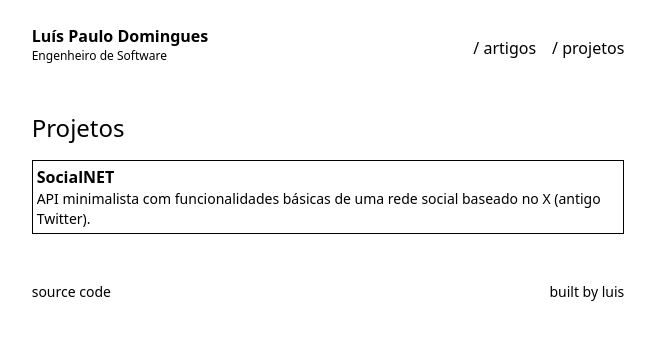
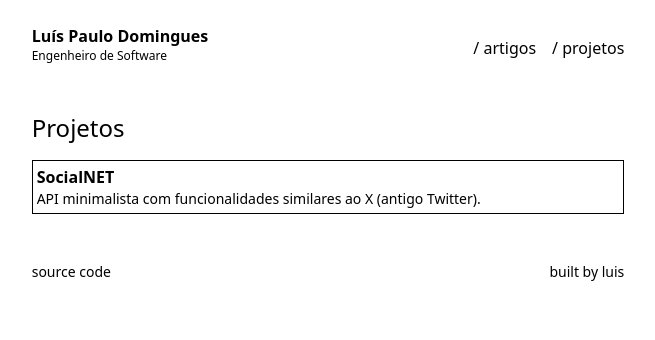
Before and after one commit to luis-domingues/portfolio, an Astro site: page /projects in a window 1280 px wide. Shown: the whole page, without its empty margins (312-967 px from the left). Built offline with nearby package versions, Linux system fonts and the light colour scheme; Astro itself is replaced by a stand-in of ours.

```diff
--- a/src/pages/projects.astro
+++ b/src/pages/projects.astro
@@ -8,7 +8,7 @@
         <article class="mt-4 flex flex-col gap-2">
             <a href="" class="block border border-black p-1">
                 <h2 class="font-semibold">SocialNET</h2>
-                <p class="text-base/tight text-sm">API minimalista com funcionalidades básicas de uma rede social baseado no X (antigo Twitter).</p>
+                <p class="text-base/tight text-sm">API minimalista com funcionalidades similares ao X (antigo Twitter).</p>
             </a>
         </article>
     </section>
```
